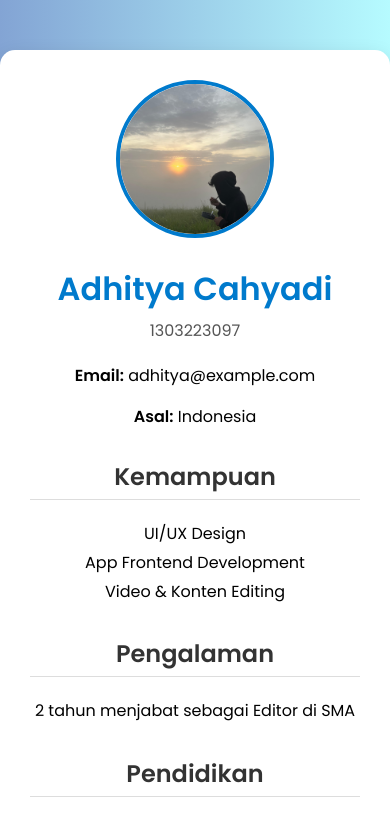
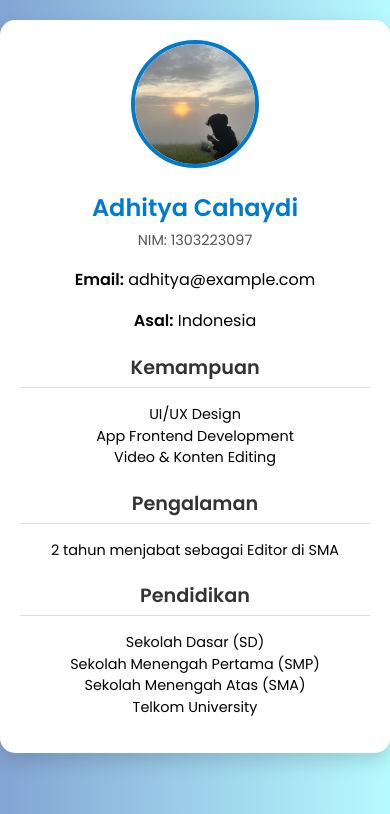
Before and after one commit to adhityacahyadi/cloud, a plain HTML site: page index.html in a window 390 px wide. Shown: the top 814 px of the page. Drawn offline with Linux system fonts and the light colour scheme.

Commit message:
Update index.html

```diff
--- a/index.html
+++ b/index.html
@@ -1,9 +1,10 @@
 <!DOCTYPE html>
 <html lang="id">
 <head>
-    <meta charset="UTF-8">
-    <title>Profil Adhitya Cahyadi</title>
-    <link href="https://fonts.googleapis.com/css2?family=Poppins:wght@400;600&display=swap" rel="stylesheet">
+<meta charset="UTF-8" />
+<meta name="viewport" content="width=device-width, initial-scale=1" />
+<title>Profil Adhitya Cahaydi</title>
+<link href="https://fonts.googleapis.com/css2?family=Poppins:wght@400;600&display=swap" rel="stylesheet" />
 <style>
   body {
     font-family: 'Poppins', sans-serif;
@@ -53,13 +54,45 @@
   .info p {
     margin: 5px 0;
   }
+
+  /* MEDIA QUERY UNTUK MOBILE */
+  @media (max-width: 480px) {
+    .profile-card {
+      max-width: 90%;
+      margin: 20px auto;
+      padding: 20px;
+    }
+    .profile-card img {
+      width: 120px;
+      height: 120px;
+      margin-bottom: 15px;
+    }
+    h1 {
+      font-size: 1.5rem;
+    }
+    .nim {
+      font-size: 0.9rem;
+      margin-bottom: 15px;
+    }
+    h2 {
+      font-size: 1.2rem;
+      margin-top: 20px;
+    }
+    ul {
+      line-height: 1.5;
+      font-size: 0.9rem;
+    }
+    .info p {
+      font-size: 0.9rem;
+    }
+  }
 </style>
 </head>
 <body>
   <div class="profile-card">
-        <img src="adhitya.jpg" alt="Foto Profil">
-        <h1>Adhitya Cahyadi</h1>
-        <div class="nim">1303223097</div>
+    <img src="adhitya.jpg" alt="Foto Profil" />
+    <h1>Adhitya Cahaydi</h1>
+    <div class="nim">NIM: 1303223097</div>
 
     <p class="info"><strong>Email:</strong> adhitya@example.com</p>
     <p class="info"><strong>Asal:</strong> Indonesia</p>
```
Lines whose indentation alone changed are shown as unchanged.
